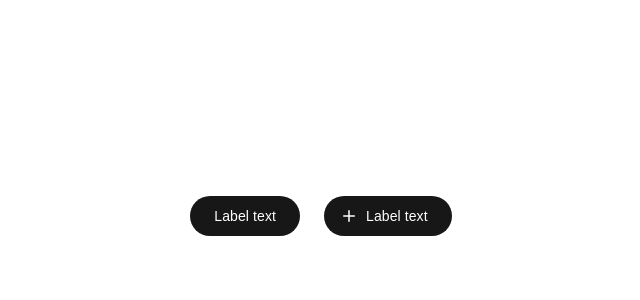
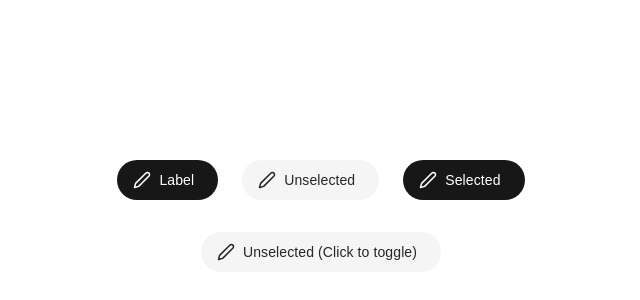
Before and after one commit to Nathan-Mwai/material-3-web, a Next.js app in the folder apps/m3/: page / in a window 1280 px wide. Shown: the part 184-484 px from the top of the page, without its empty margins (319-959 px from the left). Built offline with nearby package versions, Linux system fonts and the light colour scheme.

Commit message:
feat: add toggle variants and selected state support to button component

```diff
--- a/apps/m3/app/page.tsx
+++ b/apps/m3/app/page.tsx
@@ -1,6 +1,9 @@
+"use client";
+
+import * as React from "react";
 import Button from "@/registry/material-v1/ui/button";
 
-const PlusIcon = () => (
+const EditIcon = () => (
   <svg
     viewBox="0 0 24 24"
     fill="none"
@@ -10,19 +13,40 @@ const PlusIcon = () => (
     strokeLinejoin="round"
     aria-hidden="true"
   >
-    <path d="M12 5v14M5 12h14" />
+    <path d="M17 3a2.85 2.83 0 1 1 4 4L7.5 20.5 2 22l1.5-5.5Z" />
   </svg>
 );
 
 export default function Page() {
+  const [interactiveSelected, setInteractiveSelected] = React.useState(false);
+
   return (
-    <main className="min-h-screen flex items-center justify-center p-8 bg-background">
+    <main className="min-h-screen flex flex-col items-center justify-center p-8 gap-8 bg-background">
+      {/* Visual match to M3 specification diagram */}
       <div className="flex flex-wrap items-center gap-6">
-        {/* Anatomy 1 + 2: Container + Label text */}
-        <Button>Label text</Button>
+        {/* 1. Standard Button */}
+        <Button leadingIcon={<EditIcon />}>Label</Button>
 
-        {/* Anatomy 1 + 2 + 3: Container + Leading icon + Label text */}
-        <Button leadingIcon={<PlusIcon />}>Label text</Button>
+        {/* 2. Unselected Toggle Button */}
+        <Button selected={false} leadingIcon={<EditIcon />}>
+          Unselected
+        </Button>
+
+        {/* 2. Selected Toggle Button */}
+        <Button selected={true} leadingIcon={<EditIcon />}>
+          Selected
+        </Button>
+      </div>
+
+      {/* Interactive test showing developer useState wiring */}
+      <div className="flex flex-col items-center gap-2">
+        <Button
+          selected={interactiveSelected}
+          leadingIcon={<EditIcon />}
+          onClick={() => setInteractiveSelected((prev) => !prev)}
+        >
+          {interactiveSelected ? "Selected (Click to toggle)" : "Unselected (Click to toggle)"}
+        </Button>
       </div>
     </main>
   );
--- a/apps/m3/registry/material-v1/ui/button.tsx
+++ b/apps/m3/registry/material-v1/ui/button.tsx
@@ -8,7 +8,7 @@ export const buttonVariants = cva(
     // Base container geometry and typography per M3 spec (40px height, pill shape, label-large)
     "relative inline-flex items-center justify-center shrink-0 select-none",
     "h-10 rounded-full font-medium text-sm leading-5 tracking-[0.1px] whitespace-nowrap",
-    "bg-foreground text-background outline-none transition-colors cursor-pointer",
+    "outline-none transition-colors cursor-pointer",
     "gap-2",
     // Accessible touch target (48x48px min)
     "after:absolute after:min-h-[48px] after:min-w-[48px] after:content-['']",
@@ -29,6 +29,12 @@ export const buttonVariants = cva(
       hasTrailingIcon: {
         true: "pr-4 pl-6",
         false: "",
+      },
+      toggle: {
+        none: "bg-foreground text-background hover:opacity-90",
+        selected: "bg-foreground text-background hover:opacity-90",
+        unselected:
+          "bg-neutral-100 text-neutral-800 hover:bg-neutral-200 dark:bg-neutral-800 dark:text-neutral-200 dark:hover:bg-neutral-700",
       },
       /*
       variant: {
@@ -61,52 +67,23 @@ export const buttonVariants = cva(
 
     compoundVariants: [
       { hasLeadingIcon: true, hasTrailingIcon: true, className: "px-4" },
-      /*
-      { shape: "rounded", size: "xs", className: "rounded-[12px]" },
-      { shape: "rounded", size: "sm", className: "rounded-[12px]" },
-      { shape: "rounded", size: "md", className: "rounded-[16px]" },
-      { shape: "rounded", size: "lg", className: "rounded-[28px]" },
-      { shape: "rounded", size: "xl", className: "rounded-[28px]" },
-
-      { shape: "compact", size: "xs", className: "rounded-[8px]" },
-      { shape: "compact", size: "sm", className: "rounded-[8px]" },
-      { shape: "compact", size: "md", className: "rounded-[12px]" },
-      { shape: "compact", size: "lg", className: "rounded-[16px]" },
-      { shape: "compact", size: "xl", className: "rounded-[16px]" },
-
-      { variant: "filled", color: "primary", className: "bg-indigo-600 text-white hover:bg-indigo-700 active:bg-indigo-800" },
-      { variant: "elevated", color: "primary", className: "text-indigo-600 hover:bg-indigo-50/50 dark:text-indigo-400" },
-      { variant: "tonal", color: "primary", className: "bg-indigo-100 text-indigo-950 hover:bg-indigo-200/80 dark:bg-indigo-950 dark:text-indigo-200" },
-      { variant: "outlined", color: "primary", className: "border-indigo-200 text-indigo-600 hover:bg-indigo-50/60 dark:border-indigo-800 dark:text-indigo-400" },
-      { variant: "text", color: "primary", className: "text-indigo-600 hover:bg-indigo-50/60 dark:text-indigo-400" },
-
-      { variant: "filled", color: "secondary", className: "bg-slate-700 text-white hover:bg-slate-800 active:bg-slate-900" },
-      { variant: "elevated", color: "secondary", className: "text-slate-700 hover:bg-slate-50 dark:text-slate-300" },
-      { variant: "tonal", color: "secondary", className: "bg-slate-200 text-slate-900 hover:bg-slate-300/80 dark:bg-slate-800 dark:text-slate-200" },
-      { variant: "outlined", color: "secondary", className: "border-slate-300 text-slate-700 hover:bg-slate-100 dark:border-slate-700 dark:text-slate-300" },
-      { variant: "text", color: "secondary", className: "text-slate-700 hover:bg-slate-100 dark:text-slate-300" },
-
-      { variant: "filled", color: "destructive", className: "bg-red-600 text-white hover:bg-red-700 active:bg-red-800" },
-      { variant: "elevated", color: "destructive", className: "text-red-600 hover:bg-red-50 dark:text-red-400" },
-      { variant: "tonal", color: "destructive", className: "bg-red-100 text-red-950 hover:bg-red-200/80 dark:bg-red-950 dark:text-red-200" },
-      { variant: "outlined", color: "destructive", className: "border-red-200 text-red-600 hover:bg-red-50 dark:border-red-800 dark:text-red-400" },
-      { variant: "text", color: "destructive", className: "text-red-600 hover:bg-red-50 dark:text-red-400" },
-      */
     ],
 
     defaultVariants: {
       hasLeadingIcon: false,
       hasTrailingIcon: false,
+      toggle: "none",
     },
   }
 );
 
 export interface ButtonProps
   extends React.ComponentProps<"button">,
-    VariantProps<typeof buttonVariants> {
+    Omit<VariantProps<typeof buttonVariants>, "toggle"> {
   asChild?: boolean;
   leadingIcon?: React.ReactNode;
   trailingIcon?: React.ReactNode;
+  selected?: boolean;
 }
 
 const Button = React.forwardRef<HTMLButtonElement, ButtonProps>(
@@ -116,6 +93,7 @@ const Button = React.forwardRef<HTMLButtonElement, ButtonProps>(
       asChild = false,
       leadingIcon,
       trailingIcon,
+      selected,
       children,
       ...props
     },
@@ -124,15 +102,21 @@ const Button = React.forwardRef<HTMLButtonElement, ButtonProps>(
     const Comp = asChild ? Slot.Root : "button";
     const hasLeading = Boolean(leadingIcon);
     const hasTrailing = Boolean(trailingIcon);
+    const isToggle = typeof selected === "boolean";
+    const toggleState = isToggle ? (selected ? "selected" : "unselected") : "none";
 
     return (
       <Comp
         ref={ref}
         data-slot="button"
+        aria-pressed={isToggle ? selected : undefined}
+        data-selected={isToggle ? selected : undefined}
+        data-state={isToggle ? (selected ? "on" : "off") : undefined}
         className={cn(
           buttonVariants({
             hasLeadingIcon: hasLeading,
             hasTrailingIcon: hasTrailing,
+            toggle: toggleState,
             className,
           })
         )}
```
